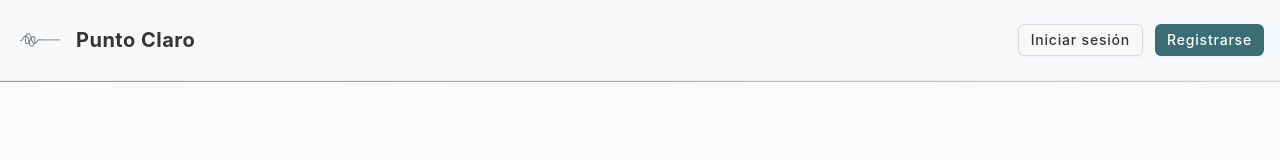
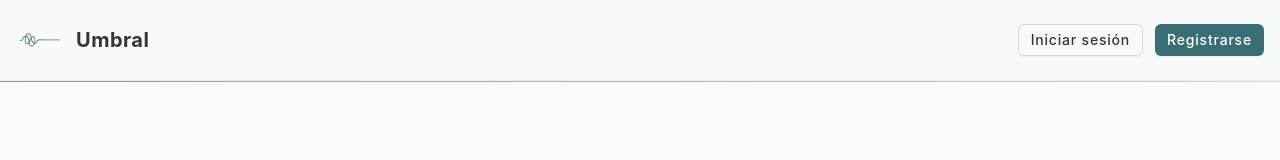
Before and after one commit to LazarusAA/puntoclaro, a Next.js app: page /diagnostic in a window 1280 px wide. Shown: the top 160 px of the page. Built offline with nearby package versions, Linux system fonts and the light colour scheme.

Commit message:
fix: fixed navbar title and layout

```diff
--- a/src/app/(app)/layout.tsx
+++ b/src/app/(app)/layout.tsx
@@ -8,7 +8,19 @@ interface AppLayoutProps {
 export default function AppLayout({ children }: AppLayoutProps) {
   return (
     <div className="min-h-screen bg-background flex flex-col">
-      <Navbar1 />
+      <Navbar1
+        menu={[]}
+        logo={{
+          url: "/",
+          src: "/logo.svg",
+          alt: "Umbral Logo",
+          title: "Umbral"
+        }}
+        auth={{
+          login: { title: "Iniciar sesión", url: "/login" },
+          signup: { title: "Registrarse", url: "/signup" }
+        }}
+      />
       <main className="flex-1">
         {children}
       </main>
--- a/src/app/diagnostic/page.tsx
+++ b/src/app/diagnostic/page.tsx
@@ -10,8 +10,8 @@ export default function DiagnosticPage() {
         logo={{
           url: "/",
           src: "/logo.svg",
-          alt: "Punto Claro Logo",
-          title: "Punto Claro"
+          alt: "Umbral Logo",
+          title: "Umbral"
         }}
         auth={{
           login: { title: "Iniciar sesión", url: "/login" },
```
